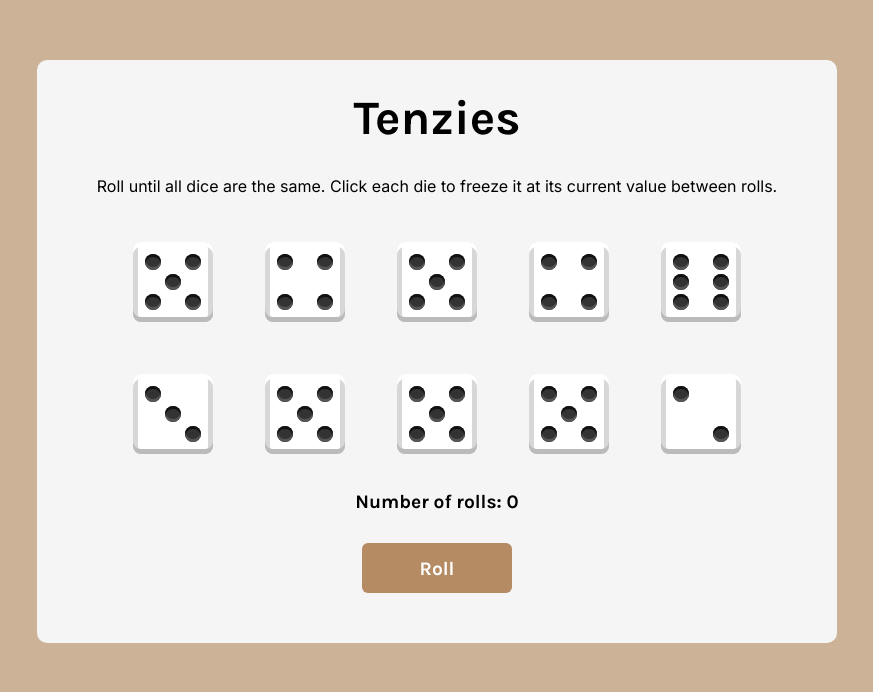
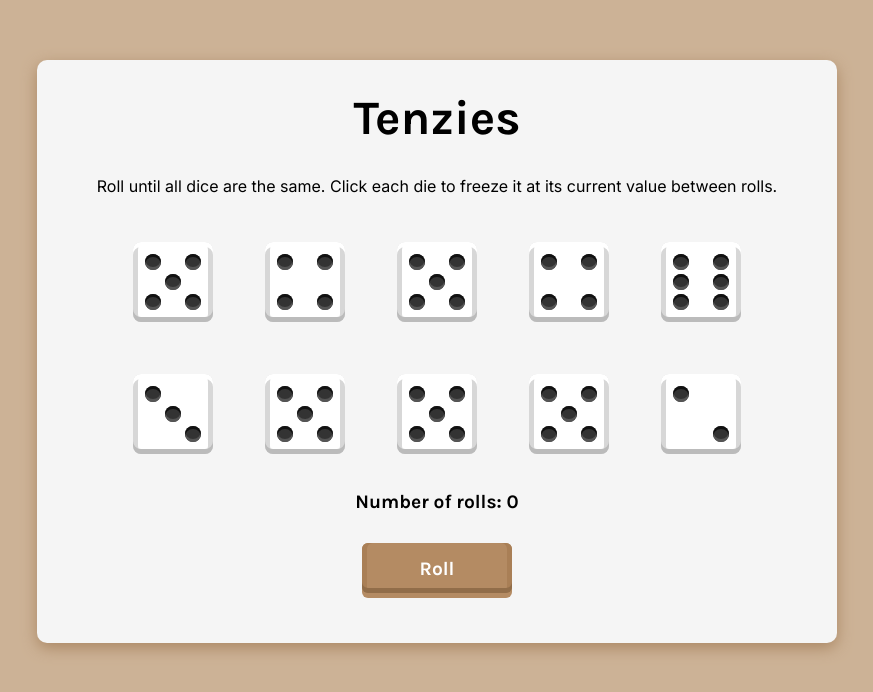
Before and after one commit to steph-xue/tenzies-game, a React (Vite) app: page / in a window 1280 px wide. Shown: the top 692 px of the page, without its empty margins (203-1076 px from the left). Built offline with nearby package versions, Linux system fonts and the light colour scheme.

Commit message:
adjust background shadow

```diff
--- a/src/style.css
+++ b/src/style.css
@@ -4,7 +4,7 @@
 
 body {
   margin: 0;
-  background-color: #ccb296;;
+  background-color: #ccb296;
   padding: 20px;
   font-family: 'Karla', sans-serif;
   display: flex;
@@ -24,9 +24,9 @@ main {
   justify-content: space-between;
   align-items: center;
   border-radius: 10px;
-}
+  box-shadow: #ab8865 0px 5px 15px 0px;
 
-.title {
+  .title {
   font-size: 3rem;
   margin-top: 0px;
   margin-bottom: 10px;
@@ -127,6 +127,11 @@ main {
   cursor: pointer;
   margin-top: 20px;
   margin-bottom: 20px;
+  box-shadow: 0 5px #b48b63, inset 0 -5px #916d49, inset 5px 0 #a97f56, inset -5px 0 #a97f56;
+}
+
+.roll-dice:hover {
+  background-color: #9f764c;
 }
 
 .roll-dice:focus {
```
